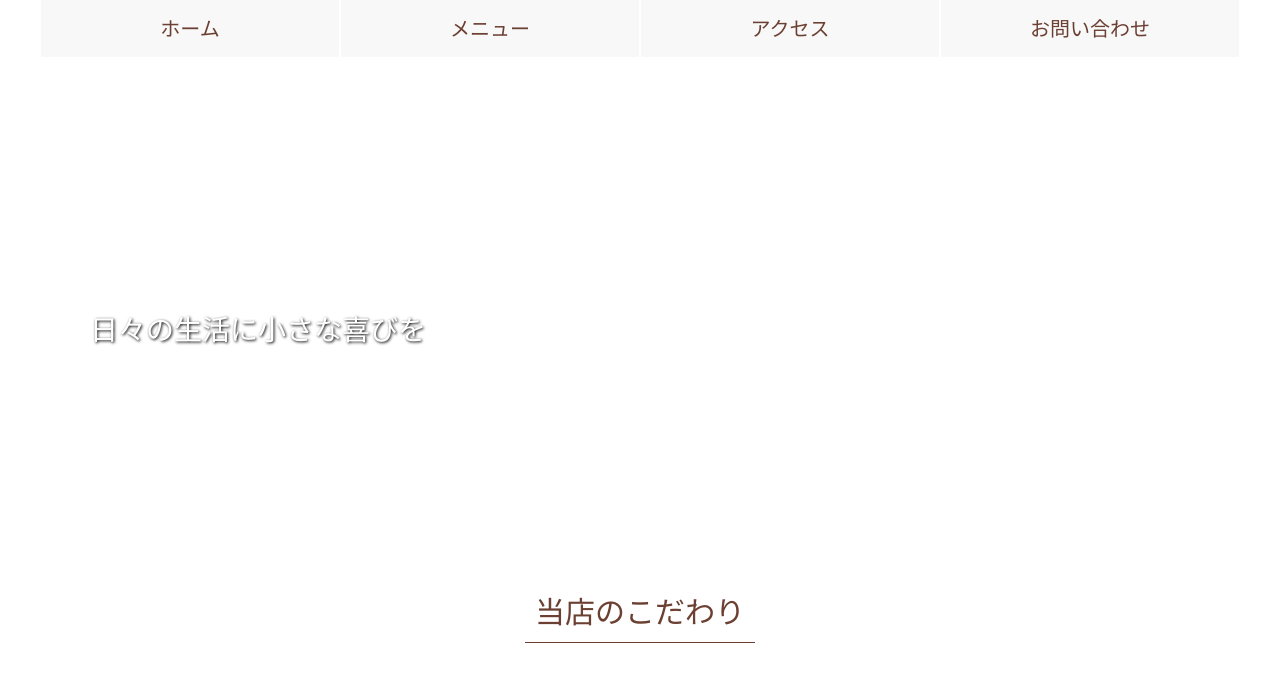
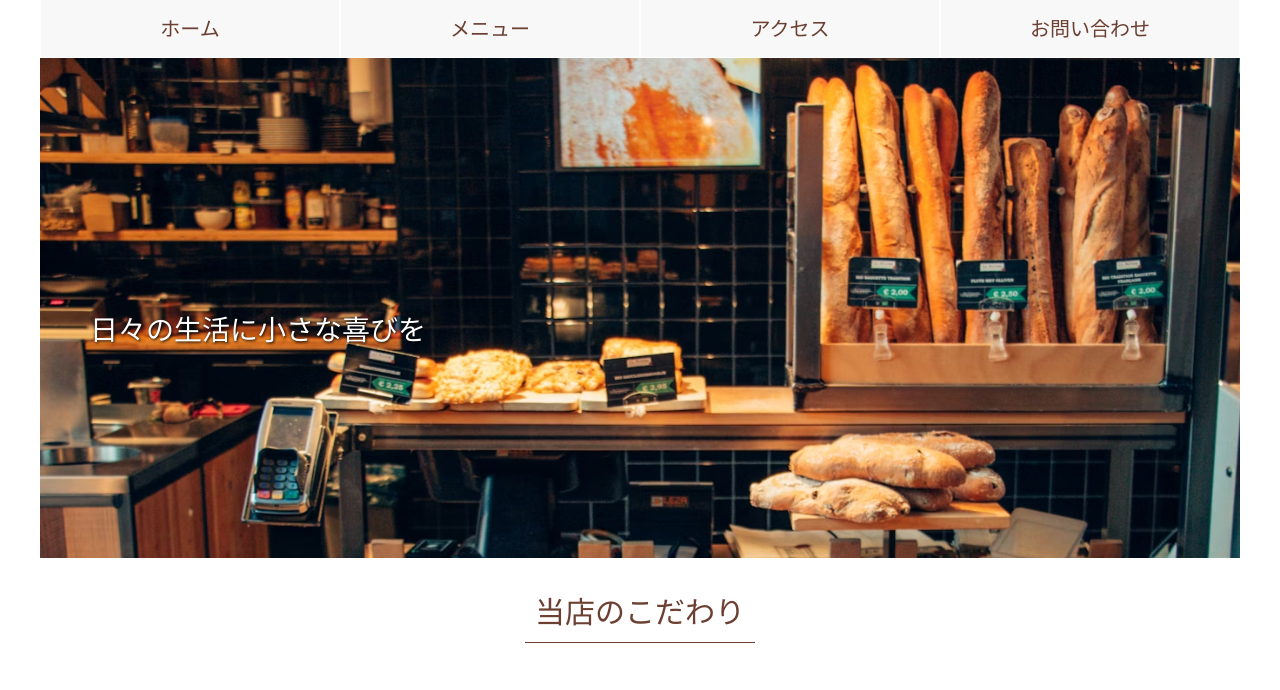
Before and after one commit to ayakarinn/machikado-bakery, a plain HTML site: page index.html in a window 1280 px wide. Shown: the part 47-737 px from the top of the page. Drawn offline with Linux system fonts and the light colour scheme; a web font is replaced by a local one.

Commit message:
Update style.css

```diff
--- a/style.css
+++ b/style.css
@@ -49,7 +49,7 @@ section h1 {
 	display: block;
 }
 .back{
-	background-image: url(./img/photo-1517433670267-08bbd4be890f.avif);
+	background-image: url(https://raw.githubusercontent.com/ayakarinn/machikado-bakery/master/photo-1517433670267-08bbd4be890f.avif);
 	background-repeat: no-repeat;
 	background-size: cover;
 	height: 500px;
```
